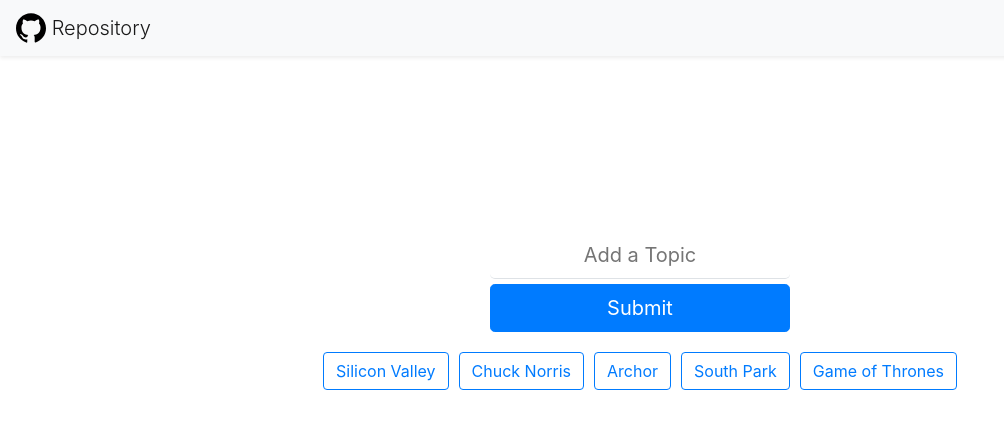
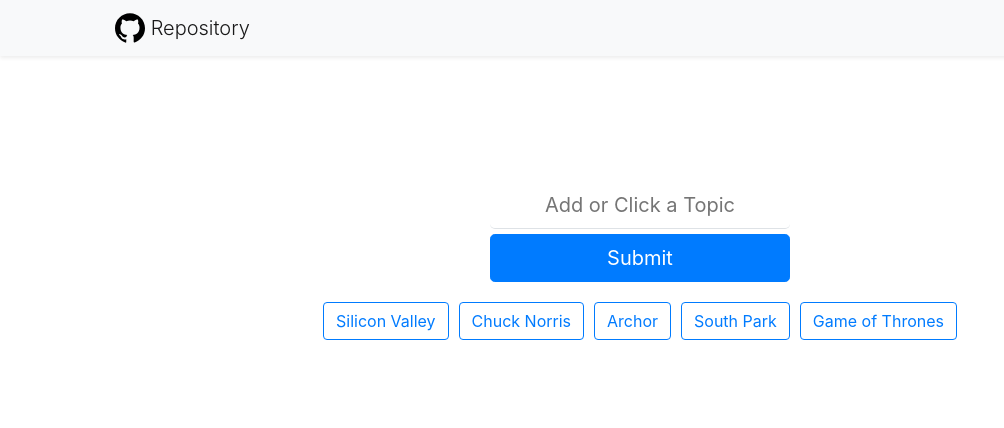
Before and after one commit to JamesonC/GifTastic, a plain HTML site: page index.html in a window 1280 px wide. Shown: the whole page, without its empty margins (0-1004 px from the left). Drawn offline with nearby package versions, Linux system fonts and the light colour scheme.

Commit message:
pseudo code

```diff
--- a/assets/style.css
+++ b/assets/style.css
@@ -1,5 +1,9 @@
+.navbar {
+    padding-left: 115px;
+}
+
 .form {
-    margin-top: 175px;
+    margin-top: 125px;
     margin-bottom: 10px;
 }
 
--- a/index.html
+++ b/index.html
@@ -30,7 +30,7 @@
             <div>
                 <div class="col">
                     <input id="gif-topic-input" type="text" class="form-control-lg border-bottom"
-                        placeholder="Add a Topic" required>
+                        placeholder="Add or Click a Topic" required>
                 </div>
                 <div class="col">
                     <button id="add-gif-topic" type="submit" class="btn btn-primary btn-lg">Submit</button>
```
Also changed, not shown: assets/app.js (+6 -1 lines).
